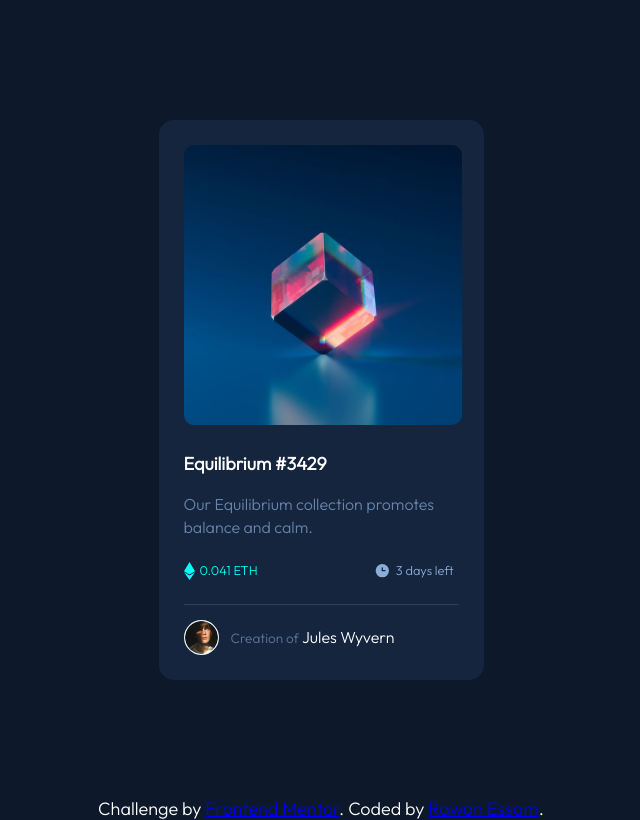
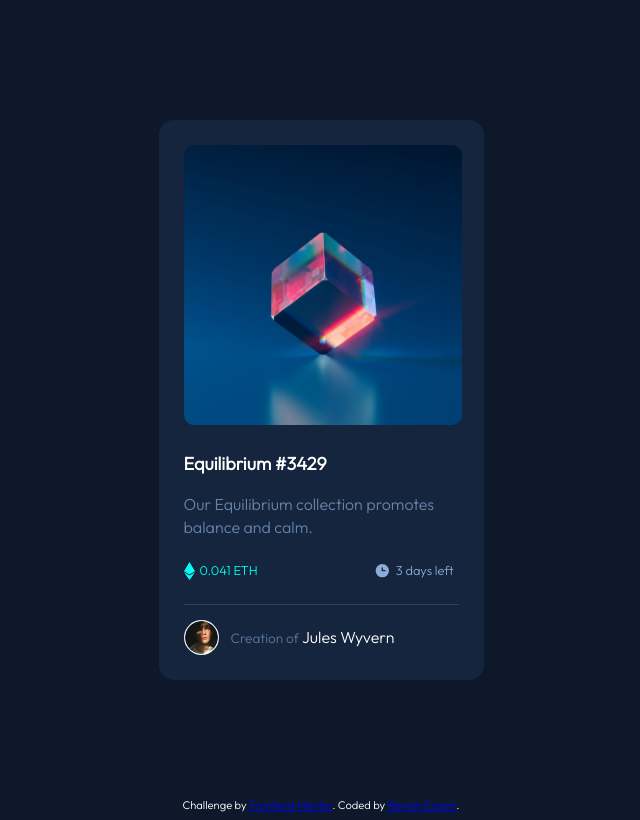
Before and after one commit to rawan6602/nft-preview-card-component-main, a website built with Vite: page index.html in a window 1280 px wide. Shown: the whole page, without its empty margins (319-959 px from the left). Built offline with nearby package versions, Linux system fonts and the light colour scheme.

Commit message:
last update

```diff
--- a/index.html
+++ b/index.html
@@ -6,7 +6,7 @@
   <link href="https://fonts.googleapis.com/css2?family=Big+Shoulders+Display:wght@700&family=Hanken+Grotesk:wght@500;600;700;800&family=Lexend+Deca&family=Outfit:wght@300&display=swap" rel="stylesheet">
   <link rel="icon" type="image/png" sizes="32x32" href="./images/favicon-32x32.png">
   <link rel="stylesheet" href="style.css">
-
+  <title>NFT preview card component</title>
 </head>
 <main id="app">
 <body>
--- a/style.css
+++ b/style.css
@@ -54,12 +54,13 @@ box-sizing: border-box;
   justify-content: center;
 }
 
-.attribution { font-size: 11px;
+.attribution {
    text-align: center;
    font-family:'Outfit', sans-serif;
    color: hsl(0, 0%, 100%);
-   font-size: 1.125em;
+   font-size: 0.7em;
   }
+
 
 body{
   background-color: hsl(217, 54%, 11%);
```
